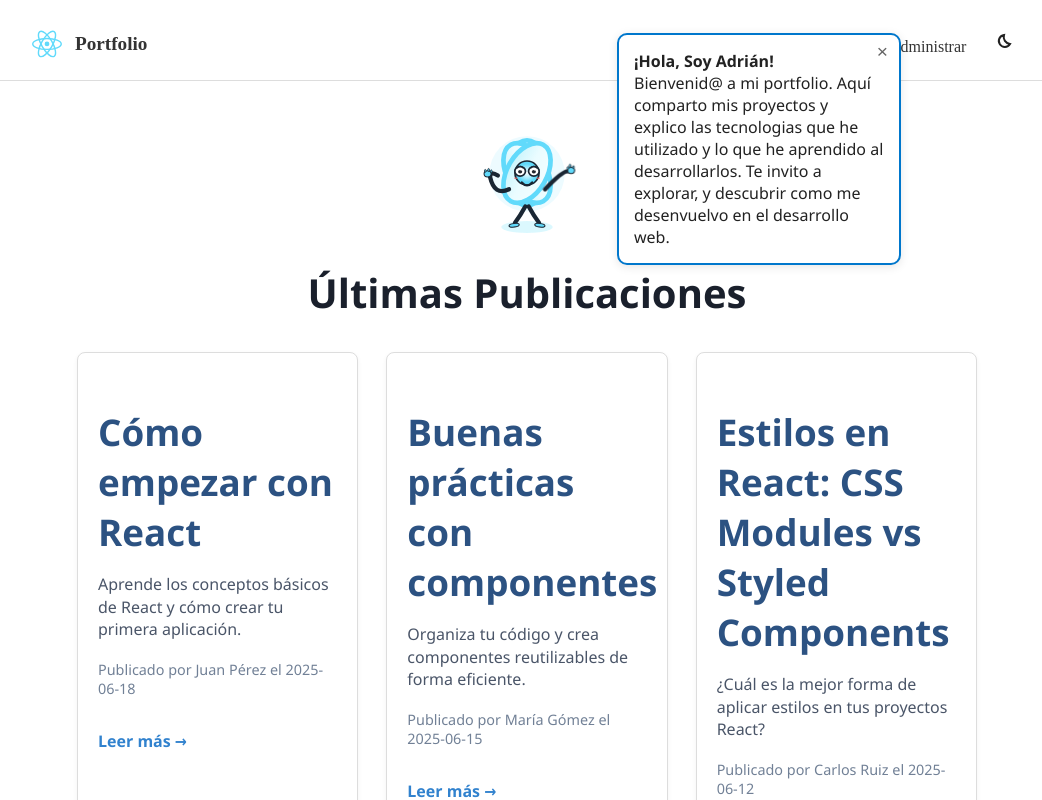
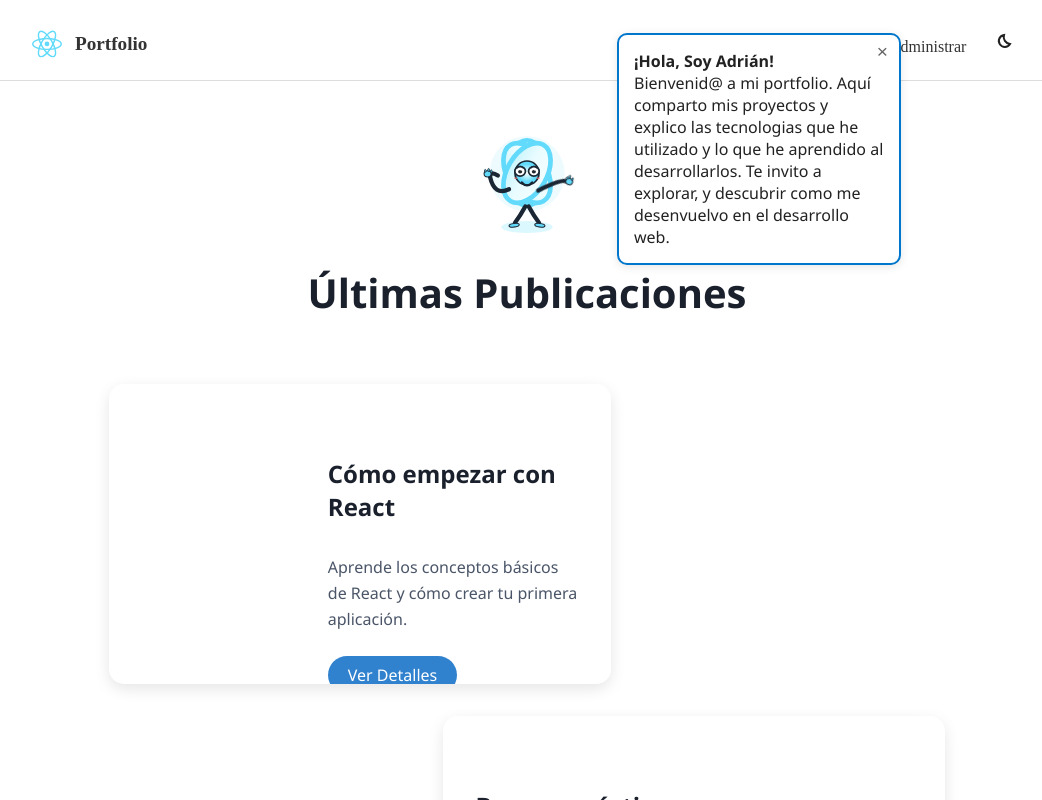
Before and after one commit to Adrian-C16/portfolioblog, a React (Vite) app: page / in a window 1280 px wide. Shown: the top 800 px of the page, without its empty margins (113-1155 px from the left). Built offline with nearby package versions, Linux system fonts and the light colour scheme.

Commit message:
continuacion hacia proyectos+css

```diff
--- a/src/components/PostCard.jsx
+++ b/src/components/PostCard.jsx
@@ -3,15 +3,48 @@ import '../index.css'
 
 function PostCard({ post }) {
     return (
-        <div className='post-card'>
-            <h2 className='post-title'>{post.title}</h2>
-            <p className='post-excerpt'>{post.excerpt}</p>
-            <p className='post-meta'>
-                Publicado por {post.author} el {post.date}
-            </p>
-            <Link to={`/post/${post.id}`} className='read-more'>
-                Leer más →
-            </Link>
+        <div className='project-card'>
+            {post.image && (
+                <div className="project-image-container">
+                    <img
+                        src={post.image}
+                        alt={post.title}
+                        className="project-image"
+                        onError={(e) => {
+                            e.target.onError = null;
+                            e.target.src = 'https://via.placeholder.com/400x200?text=Project+Image';
+                        }}
+                    />
+                </div>
+            )}
+            <div className="project-content">
+                <h2 className="project-title">{post.title}</h2>
+                <p className="project-excerpt">{post.excerpt}</p>
+
+                {post.tags && post.tags.length > 0 && (
+                    <div className="project-tags">
+                        {post.tags.map((tag, index) => (
+                            <span key={index} className="project-tag">
+                                {tag}
+                            </span>
+                        ))}
+                    </div>
+                )}
+
+                <div className="project-links">
+                    <Link to={`/post/${post.id}`} className="project-link">Ver Detalles</Link>
+                    {post.demo && (
+                        <a
+                            href={post.demo}
+                            target="_blank"
+                            rel="noopener noreferrer"
+                            className="project-link demo-link"
+                        >
+                            Ver Demo
+                        </a>
+                    )}
+                </div>
+            </div>
         </div>
     );
 }
--- a/src/index.css
+++ b/src/index.css
@@ -174,60 +174,142 @@ body, .home, .post-detail, .post-form, .admin-panel {
 }
 
 .post-list {
-    display: grid;
-    grid-template-columns: repeat(auto-fit, minmax(280px, 1fr));
-    gap: 1.75rem;
+    display: flex;
+    flex-direction: column;
+    gap: 2rem;
+    padding: 2rem;
+    max-width: 1200px;
+    margin: 0 auto;
 }
 
-/* Post Card */
-.post-card {
-    background-color: var(--card-bg);
-    border: 1px solid var(--card-border);
-    border-radius: 8px;
-    padding: 1.5rem 1.25rem;
-    box-shadow: 0 2px 5px var(--card-shadow);
-    transition: box-shadow 0.3s ease, transform 0.3s ease;
-    cursor: default;
+/* project Card */
+.project-card {
+    position: relative;
+    width: 60%;
+    min-height: 300px;
+    border-radius: 15px;
+    overflow: hidden;
+    transition: all 0.5s cubic-bezier(0.2, 0.8, 0.2, 1);
+    box-shadow: 0 5px 15px rgba(0, 0, 0, 0.1);
+}
+
+.project-card:nth-child(odd) {
+    margin-right: auto;
+    transform-origin: left center;
+}
+
+.project-card:nth-child(even) {
+    margin-left: auto;
+    transform-origin: right center;
+}
+
+.project-card:hover {
+    width: 80%;
+    z-index: 10;
+}
+
+.project-content {
+    position: absolute;
+    top: 0;
+    width: 50%;
+    height: 100%;
+    padding: 2rem;
+    display: flex;
+    flex-direction: column;
+    justify-content: center;
+    background: var(--card-bg);
+    transition: all 0.5s ease;
+}
+
+.project-card:nth-child(odd) .project-content {
+    right: 0;
+    border-radius: 0 15px 15px 0;
+}
+
+.project-card:nth-child(even) .project-content {
+    left: 0;
+    border-radius: 15px 0 0 15px;
+}
+
+.project-image-container {
+    position: absolute;
+    width: 100%;
+    height: 100%;
+    transition: all 0.5s ease;
+}
+
+.project-image {
+    width: 100%;
+    height: 100%;
+    object-fit: cover;
+}
+
+.project-card.project-card:nth-child(odd):hover .project-image-container{
+    width: 50%;
+    border-radius: 15px 0 0 15px;
+}
+
+.project-card:nth-child(even):hover .project-image-container {
+    width: 50%;
+    right: 0;
+    left: auto;
+    border-radius: 0 15px 15px 0;
+}
+
+.project-title {
+    font-size: 1.5rem;
+    margin-bottom: 1rem;
+    color: var(--text-strong);
+}
+
+.project-excerpt {
+    color: var(--post-excerpt);
+    margin-bottom: 1.5rem;
+    line-height: 1.6;
+}
+
+.project-tags {
+    display: flex;
+    flex-wrap: wrap;
+    gap: 0.5rem;
     margin-bottom: 1.5rem;
 }
-.post-card:hover {
-    box-shadow: 0 8px 20px var(--card-shadow-hover);
-    transform: translateY(-4px);
+
+.project-tag {
+    background: var(--bg-alt);
+    color: var(--text-main);
+    padding: 0.25rem 0.75rem;
+    border-radius: 20px;
+    font-size: 0.8rem;
 }
 
-.post-title, .post-card-title {
-    font-size: 1.35rem;
-    color: var(--post-title);
-    margin-bottom: 0.4rem;
-    font-weight: 600;
-    cursor: pointer;
-}
-.post-card-title {
-    font-size: 0.9rem;
-    margin-bottom: 1rem;
+.project-links {
+    display: flex;
+    gap: 1rem;
 }
 
-.post-excerpt, .post-card-excerpt {
-    color: var(--post-excerpt);
-    font-size: 1rem;
-    line-height: 1.4;
-    margin-bottom: 1.2rem;
-}
-.post-card-excerpt {
-    margin-bottom: 1rem;
+.project-link {
+    padding: 0.5rem 1.25rem;
+    border-radius: 25px;
+    text-decoration: none;
+    font-weight: 500;
+    transition: all 0.2s ease;
 }
 
-.read-more,
-.post-card-link {
-    text-decoration: none;
-    font-weight: 600;
+.project-link:first-child {
+    background: var(--form-btn);
+    color: white;
+}
+
+.project-link:first-child:hover {
+    background: var(--form-btn-hover);
+    transform: translateY(-2px);
+}
+
+.project-link.demo-link {
+    background: transparent;
     color: var(--form-btn);
-    transition: color 0.2s ease;
-}
-.read-more:hover,
-.post-card-link:hover {
-    color: var(--form-btn-hover);
-    text-decoration: underline;
+    border: 2px solid var(--form-btn);
 }
 
 /* Responsive */
```
